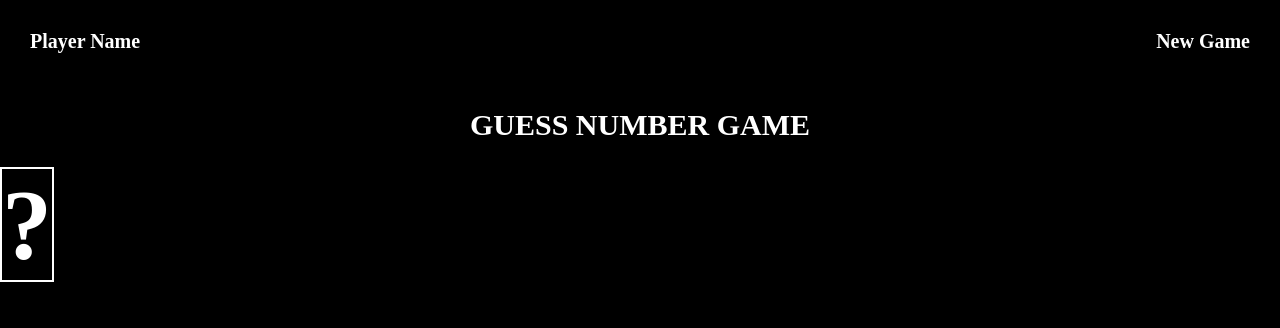
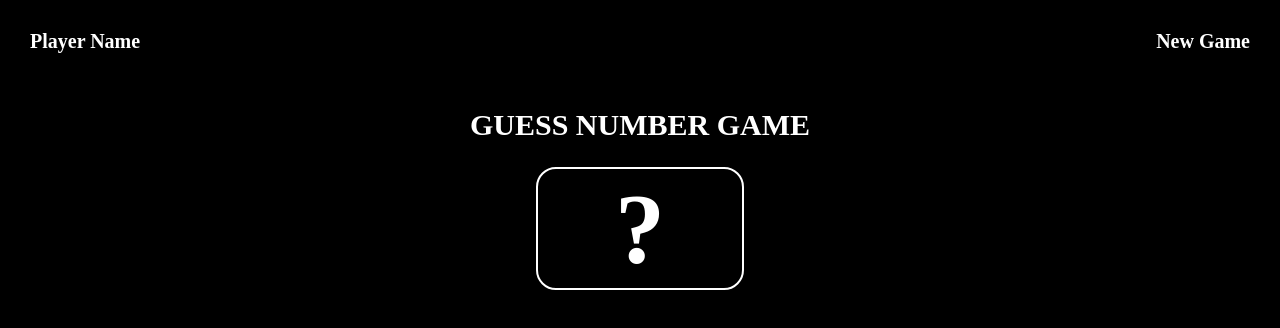
Before and after one commit to HeyNagendra/reimagined-guide, a plain HTML site: page GuessNumber/index.html in a window 1280 px wide. Drawn offline with Linux system fonts and the light colour scheme.

Commit message:
style sheet edit for main section

```diff
--- a/GuessNumber/index.html
+++ b/GuessNumber/index.html
@@ -16,9 +16,9 @@
             </div>
             <h1 class="heading">GUESS NUMBER GAME</h1>
         </nav>
-        <section class="secretnumber">
-            <p>?</p>
-        </section>
     </header>
+    <main>
+        <p class="secretnumber">?</p>
+    </main>
 </body>
 </html>
--- a/GuessNumber/style.css
+++ b/GuessNumber/style.css
@@ -36,14 +36,18 @@ body{
     margin: 30px;
     display: inline-block;
 }
-
-.secretnumber p {
+main {
+    display: flex;
+    justify-content: center;
+}
+.secretnumber {
     text-align: center;
     font-weight: bold;
     color: white;
     font-size: 100px;
     border: 2px solid white;
-    display: inline;
-    position: relative;
-    top:
+    margin: 0px;
+    border-radius: 20px;
+    padding: 2px;
+    width: 200px;
 }
```
